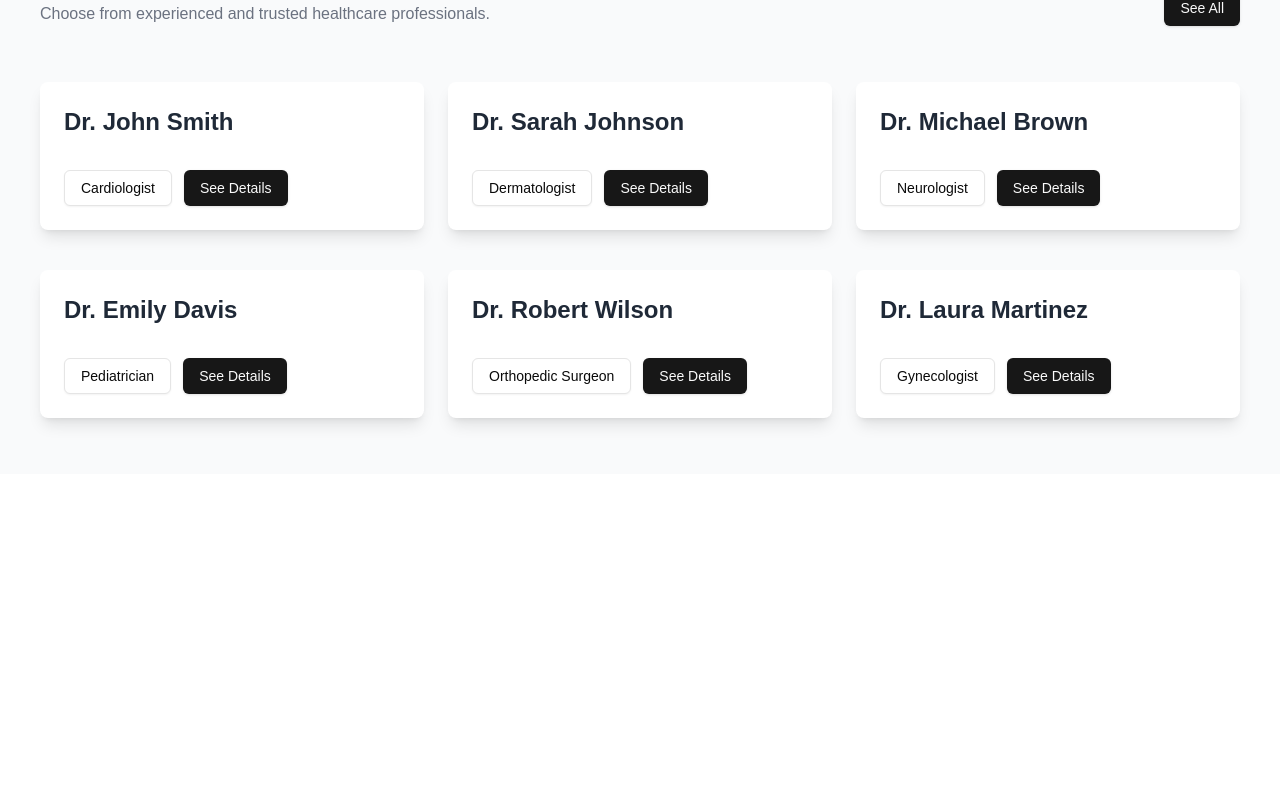
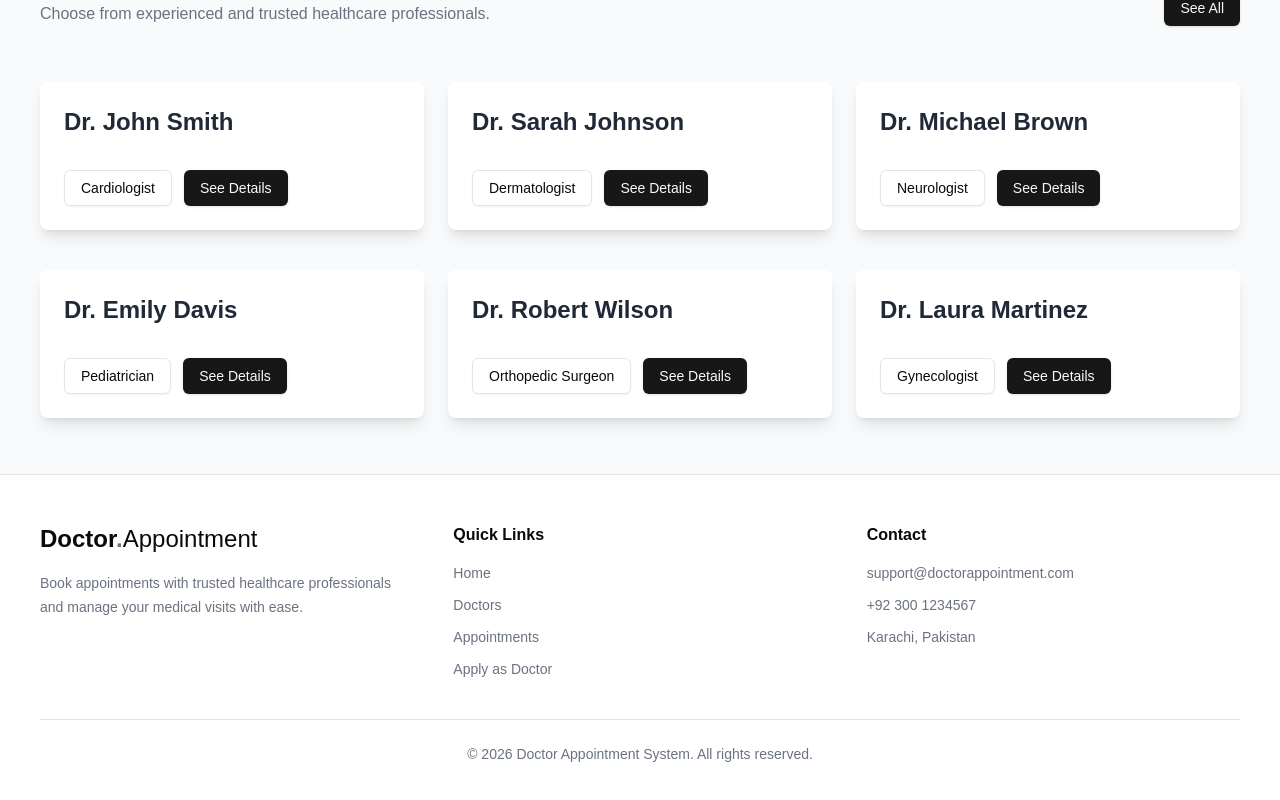
Before and after one commit to Muhammadkashif20/Doctor-Appointment-Website-FullStack, a Next.js app: page / in a window 1280 px wide. Shown: the part 606-1406 px from the top of the page. Before the commit the page ends 1080 px from the top, so only its background shows below. Built offline with nearby package versions, Linux system fonts and the light colour scheme.

Commit message:
adding footer

```diff
--- a/src/app/layout.js
+++ b/src/app/layout.js
@@ -1,6 +1,7 @@
 import localFont from "next/font/local";
 import "./globals.css";
 import Navbar from "@/components/Navbar";
+import Footer from "@/components/Footer";
 import { Toaster } from "@/components/ui/toaster";
 
 const geistSans = localFont({
@@ -28,6 +29,7 @@ export default function RootLayout({ children }) {
         <Navbar/>
         {children}
            <Toaster />
+           <Footer/>
       </body>
     </html>
   );
--- /dev/null
+++ b/src/components/Footer.jsx
@@ -0,0 +1,73 @@
+import Link from "next/link";
+
+const Footer = () => {
+  return (
+    <footer className="border-t bg-white">
+      <div className="mx-auto max-w-7xl px-6 py-12 lg:px-10">
+        <div className="grid gap-10 md:grid-cols-3">
+          {/* Brand */}
+          <div>
+            <h2 className="text-2xl font-bold">
+              Doctor<span className="text-gray-500">.</span>
+              <span className="font-light">Appointment</span>
+            </h2>
+
+            <p className="mt-4 text-sm text-gray-500 leading-6">
+              Book appointments with trusted healthcare professionals and
+              manage your medical visits with ease.
+            </p>
+          </div>
+
+          {/* Quick Links */}
+          <div>
+            <h3 className="font-semibold">Quick Links</h3>
+
+            <div className="mt-4 flex flex-col gap-3 text-sm text-gray-500">
+              <Link href="/" className="hover:text-black transition-colors">
+                Home
+              </Link>
+
+              <Link
+                href="/SeeDoctors"
+                className="hover:text-black transition-colors"
+              >
+                Doctors
+              </Link>
+
+              <Link
+                href="/Appointment"
+                className="hover:text-black transition-colors"
+              >
+                Appointments
+              </Link>
+
+              <Link
+                href="/SeeDoctors/ApplyDoctor"
+                className="hover:text-black transition-colors"
+              >
+                Apply as Doctor
+              </Link>
+            </div>
+          </div>
+
+          {/* Contact */}
+          <div>
+            <h3 className="font-semibold">Contact</h3>
+
+            <div className="mt-4 space-y-3 text-sm text-gray-500">
+              <p>support@doctorappointment.com</p>
+              <p>+92 300 1234567</p>
+              <p>Karachi, Pakistan</p>
+            </div>
+          </div>
+        </div>
+
+        <div className="mt-10 border-t pt-6 text-center text-sm text-gray-500">
+          © 2026 Doctor Appointment System. All rights reserved.
+        </div>
+      </div>
+    </footer>
+  );
+};
+
+export default Footer;
--- a/src/components/Navbar.jsx
+++ b/src/components/Navbar.jsx
@@ -68,7 +68,11 @@ const [session, setSession] = useState({
                   </div>
 
                   <MenubarSeparator />
-
+<Link href="/">
+  <MenubarItem className="cursor-pointer">
+    🏠 Home
+  </MenubarItem>
+</Link>
                   <Link href="/">
                     <MenubarItem className="cursor-pointer">
                       👤 My Profile
```
